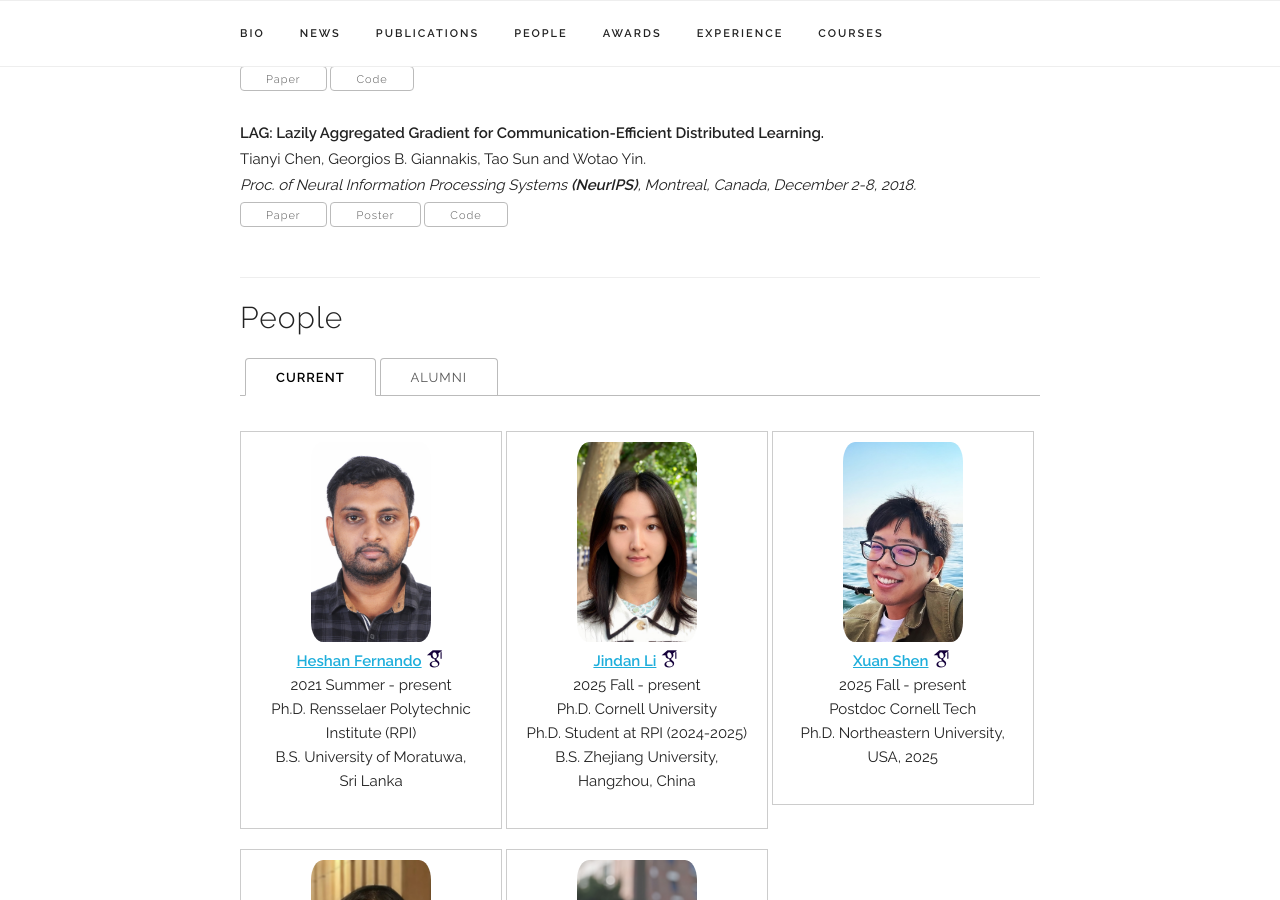
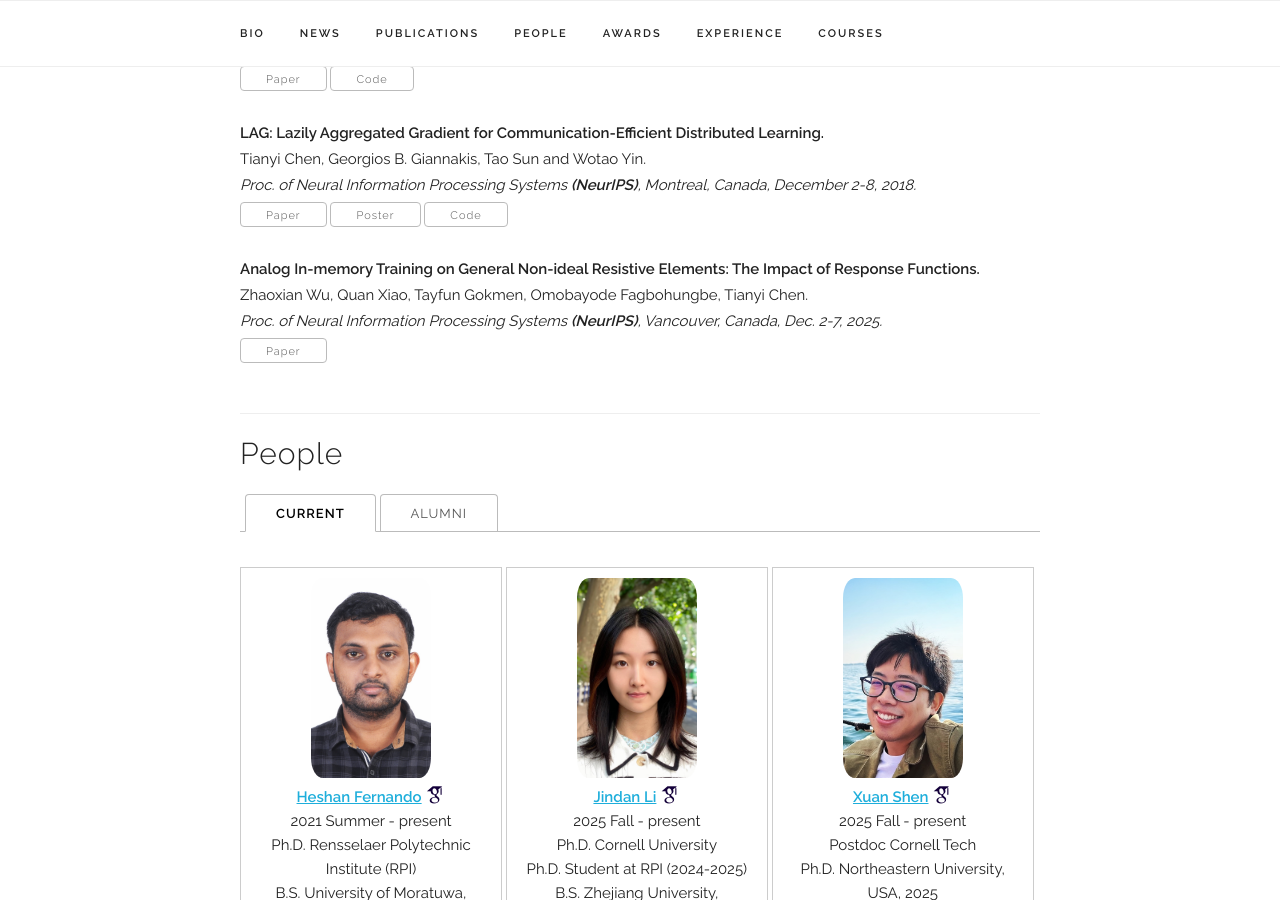
Before and after one commit to chentianyi1991/chentianyi1991.github.io, a Jekyll site: the page built from index.html, in a window 1280 px wide and 900 px high, scrolled down 3791 px. Built offline with Jekyll 4.4.1, drawn with Linux system fonts in a browser that asks for light colours; some web fonts are replaced; comment, search, counter and statistics services are not loaded.

Commit message:
Update publications.yaml

```diff
--- a/_data/publications.yaml
+++ b/_data/publications.yaml
@@ -57,6 +57,28 @@ papers:
 
 #########################  other papers/Recent #############################
 ####  year =2025 ##########
+  - title: "Analog In-memory Training on General Non-ideal Resistive Elements: The Impact of Response Functions."
+    authors: "Zhaoxian Wu, Quan Xiao, Tayfun Gokmen, Omobayode Fagbohungbe, Tianyi Chen."
+    venue: "<i>Proc. of Neural Information Processing Systems</i> <b>(NeurIPS)</b>, Vancouver, Canada, Dec. 2-7, 2025."
+    paper_pdf: "https://arxiv.org/pdf/2502.06309"
+    selected: y
+    recent: y
+
+  - title: "Beyond Value Functions: Single-loop Bilevel Optimization under Flatness Conditions."
+    authors: "Liuyuan Jiang, Quan Xiao, Lisha Chen, Tianyi Chen."
+    venue: "<i>Proc. of Neural Information Processing Systems</i> <b>(NeurIPS)</b>, Vancouver, Canada, Dec. 2-7, 2025."
+    paper_pdf: "https://arxiv.org/pdf/2507.20400"
+    code: "https://github.com/afmsaif/Objective_Soups"
+    selected: n
+    recent: y
+
+  - title: "Objective Soups: Multilingual Multi-Task Modeling for Speech Processing."
+    authors: "AFM Saif, Lisha Chen, Xiaodong Cui, Songtao Lu, Brian Kingsbury, Tianyi Chen."
+    venue: "<i>Proc. of Neural Information Processing Systems</i> <b>(NeurIPS)</b>, Vancouver, Canada, Dec. 2-7, 2025."
+    paper_pdf: "https://arxiv.org/pdf/2508.09228"
+    code: "https://github.com/afmsaif/Objective_Soups"
+    selected: n
+    recent: y
 
   - title: "A First-order Generative Bilevel Optimization Framework for Diffusion Models."
     authors: "Quan Xiao, Hui Yuan, AFM Saif, Gaowen Liu, Ramana Kompella, Mengdi Wang, Tianyi Chen."
```
